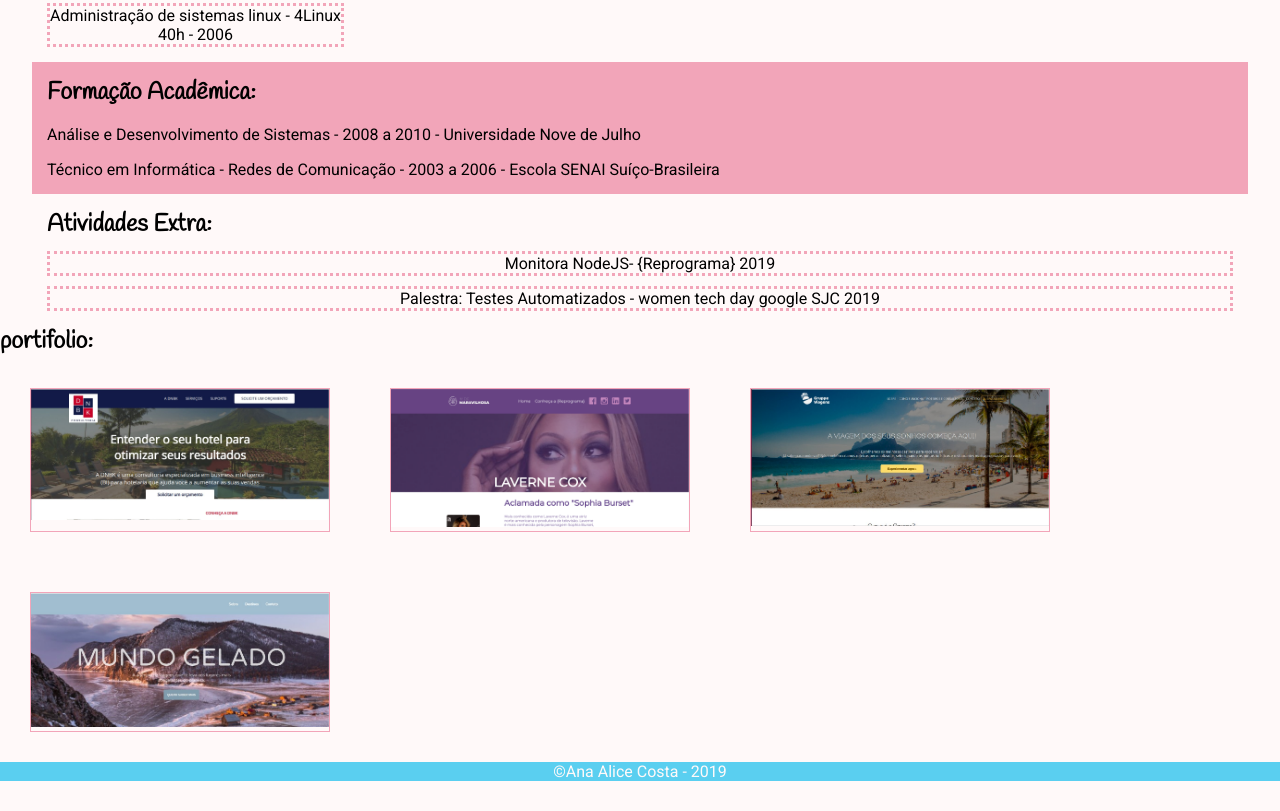
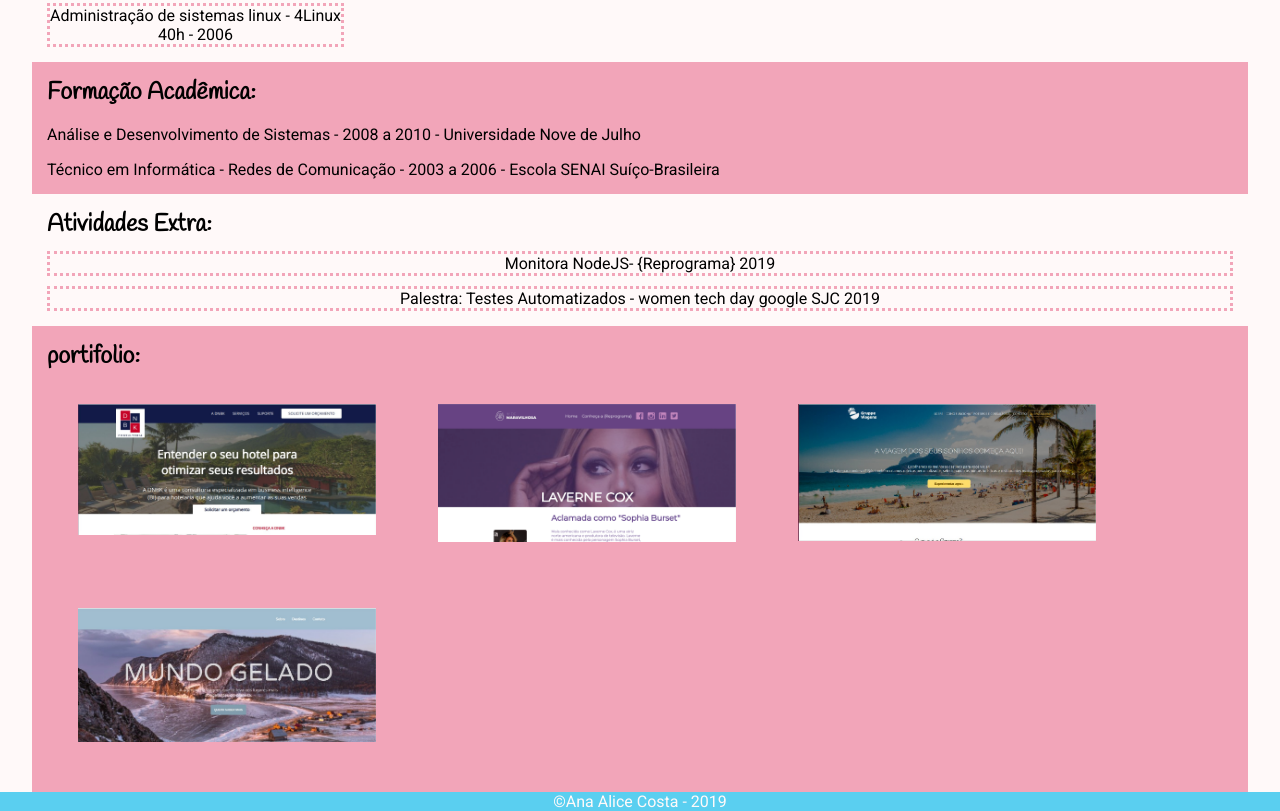
Before and after one commit to AnaAliceCosta/meu-site, a plain HTML site: page index.html in a window 1280 px wide. Shown: the part 1375-2186 px from the top of the page. Before the commit the page ends 2156 px from the top, so only its background shows below. Drawn offline with Linux system fonts and the light colour scheme.

Commit message:
corrigindo alinhamento portifolio

```diff
--- a/index.html
+++ b/index.html
@@ -172,7 +172,7 @@
 			<li class='item'>Palestra: Testes Automatizados - women tech day google SJC 2019</li>
 		</ul>
 	</section>
-	<section id="portifolio">
+	<section id="portifolio" class="rosa centralizada">
 		<h2>portifolio:</h2>
 		<ul class="lista-sites">
 			<li class="imagem-sites">
```
